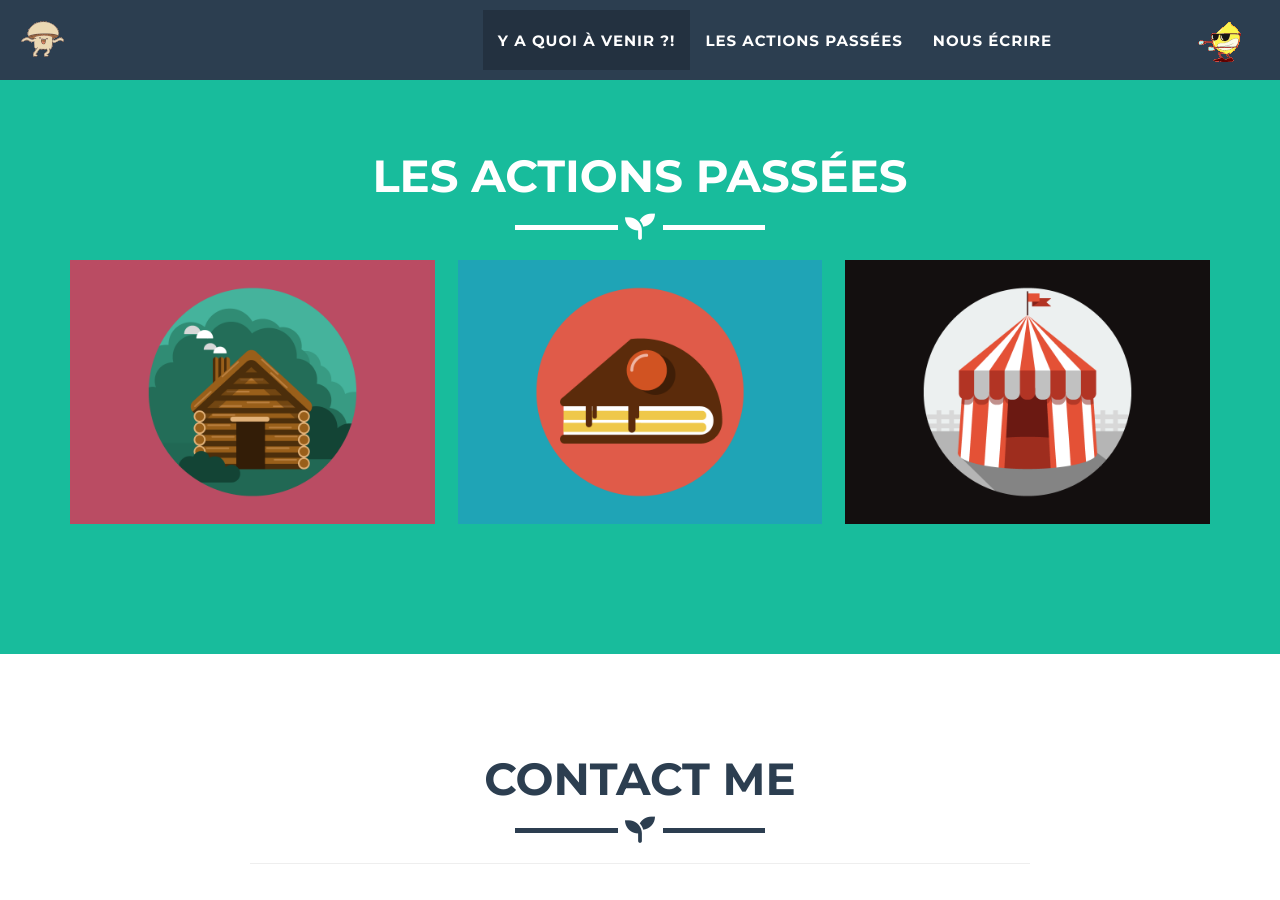
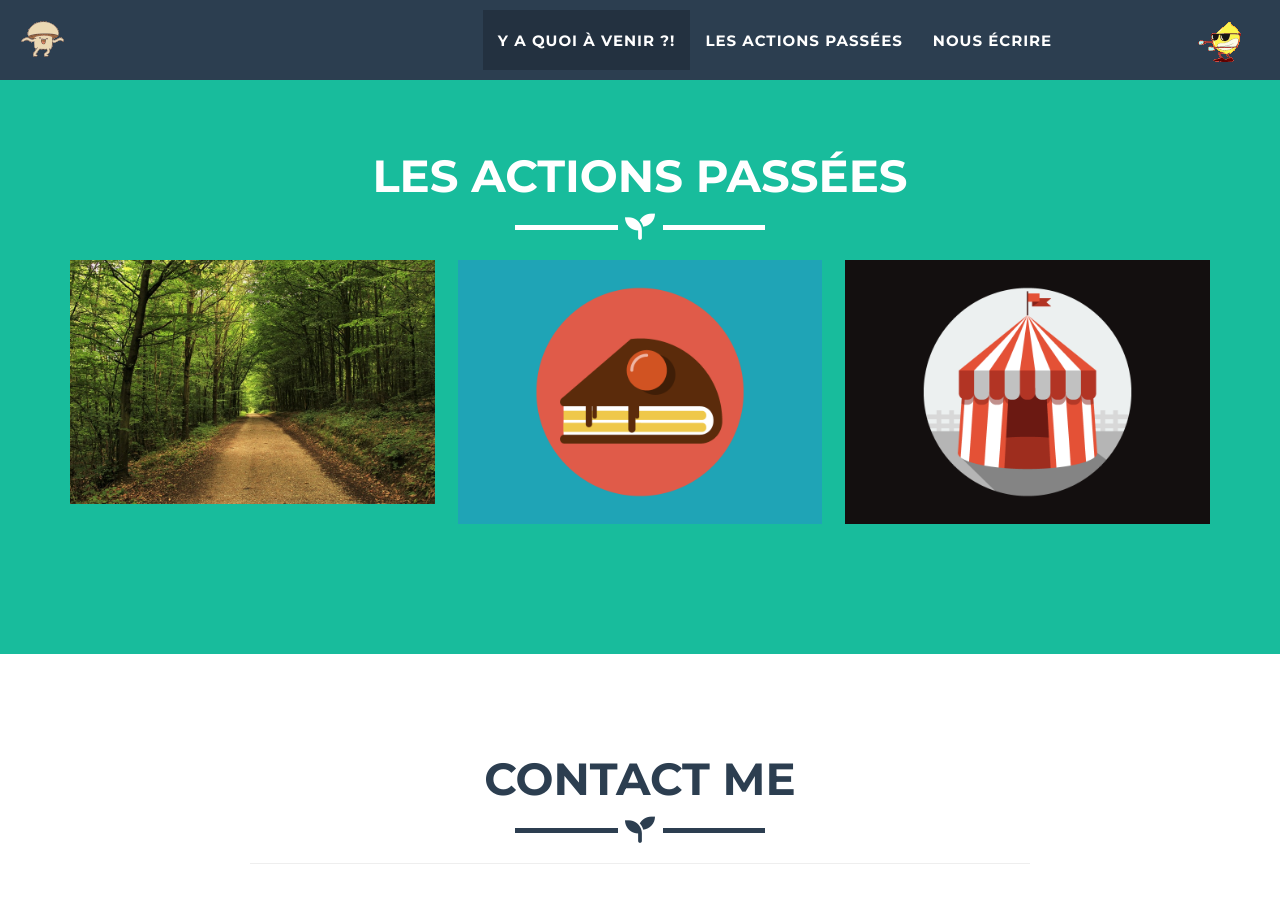
Before and after one commit to association-baraca/association-baraca.github.io, a Jekyll site: the page built from _posts/2025-1-1-actu.markdown, in a window 1280 px wide and 900 px high, scrolled down 1841 px. Built offline with Jekyll 4.4.1, drawn with Linux system fonts in a browser that asks for light colours.

Commit message:
test post

```diff
--- a/_includes/modals.html
+++ b/_includes/modals.html
@@ -13,26 +13,21 @@
       <div class="row">
         <div class="col-lg-8 col-lg-offset-2">
           <div class="modal-body">
-            <h2>{{ post.title }}</h2>
+            <h2>{{ post.titre }}</h2>
             <hr class="star-primary">
             <img src="img/portfolio/{{ post.img }}" class="img-responsive img-centered" alt="{{ post.alt }}">
             {% if post.description %}
             <p>{{ post.description }}</p>
             {% endif %}
             <ul class="list-inline item-details">
-              {% if post.client %}
-              <li>Client:
-                <strong>{{ post.client }}</strong>
+              {% if post.lieu %}
+              <li>Lieu:
+                <strong>{{ post.lieu }}</strong>
               </li>
               {% endif %}
               {% if post.project-date %}
               <li>Date:
                 <strong>{{ post.project-date }}</strong>
-              </li>
-              {% endif %}
-              {% if post.category %}
-              <li>Service:
-                <strong>{{ post.category }}</strong>
               </li>
               {% endif %}
             </ul>
--- a/_posts/2025-1-1-actu.markdown
+++ b/_posts/2025-1-1-actu.markdown
@@ -2,11 +2,11 @@
 layout: default
 modal-id: 1
 date: 2014-07-18
-img: cabin.png
+titre: Balade en forêt
+img: balade.jpg
 alt: image-alt
 project-date: Janvier 2025
 lieu: Salon la tour
-category: Web Development
-titre: Cueillette
-description: Use this area of the page to describe your project. Lorem ipsum dolor sit amet, consectetur adipisicing elit. Mollitia neque assumenda ipsam nihil, molestias magnam, recusandae quos quis inventore quisquam velit asperiores, vitae? Reprehenderit soluta, eos quod consequuntur itaque. Nam.
+description: Nous avons organisé une balade en forêt ouvert à toutes et tous
+             N'hesitez pas à nous contacter pour savoir quand sera la prochaine !
 ---
```
Also changed, not shown: img/portfolio/balade.jpg (added).
